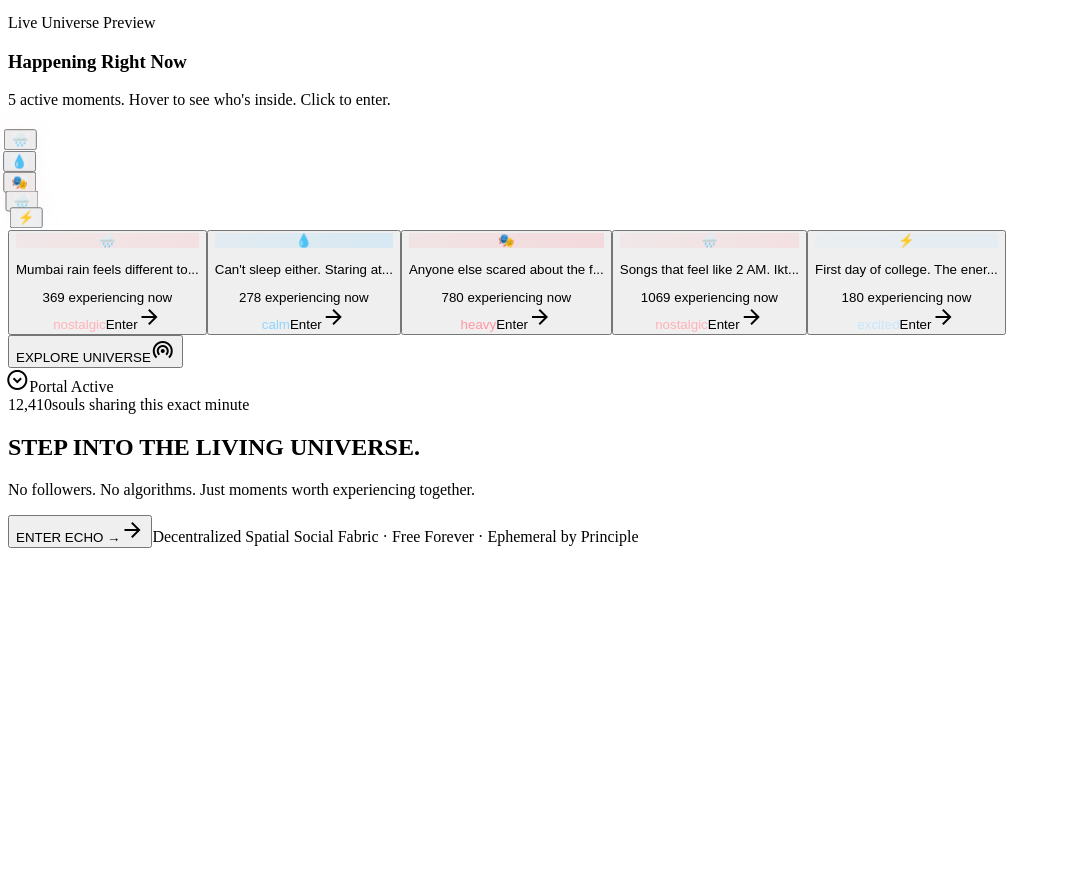
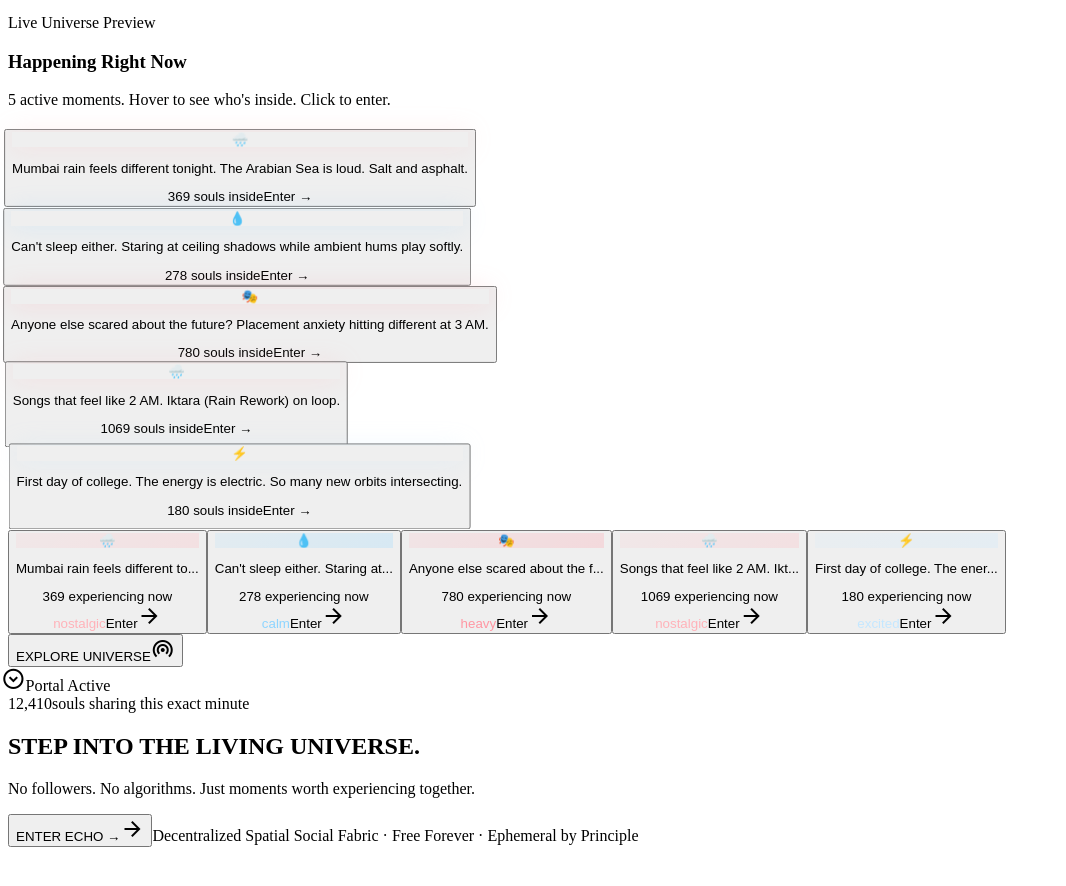
Before and after one commit to srushti-dedaniya/ECHO, a React (Vite) app: page / in a window 1280 px wide. Shown: the part 2223-3109 px from the top of the page, without its empty margins (0-1066 px from the left). Built offline with nearby package versions, Linux system fonts and the light colour scheme; the HTML template or start-up script is replaced by a standard one.

Commit message:
Show full text on hover in LiveUniversePreview emoji tooltips

```diff
--- a/src/components/landing/LiveUniversePreview.tsx
+++ b/src/components/landing/LiveUniversePreview.tsx
@@ -1,4 +1,3 @@
-import { useState } from 'react';
 import { motion } from 'framer-motion';
 import { mockEchoes } from '../../data/echoes';
 import { moods } from '../../types/mood';
@@ -13,8 +12,6 @@ interface LiveUniversePreviewProps {
 const previewEchoes = mockEchoes.slice(0, 5);
 
 export function LiveUniversePreview({ onExplore, className = '' }: LiveUniversePreviewProps) {
-  const [selectedIndex, setSelectedIndex] = useState<number | null>(null);
-
   return (
     <motion.section
       initial={{ opacity: 0 }}
@@ -70,13 +67,10 @@ export function LiveUniversePreview({ onExplore, className = '' }: LiveUniverseP
                   transition={{ duration: 8, repeat: Infinity, ease: 'easeInOut', delay: index * 0.5 }}
                 >
                   <motion.button
-                    onClick={(e) => {
-                      e.stopPropagation();
-                      setSelectedIndex(selectedIndex === index ? null : index);
-                    }}
+                    onClick={onExplore}
                     whileHover={{ scale: 1.15 }}
                     whileTap={{ scale: 0.9 }}
-                    className="relative flex items-center justify-center"
+                    className="relative flex items-center justify-center group"
                   >
                     <div className="absolute -inset-4 rounded-full blur-xl opacity-40" style={{ backgroundColor: mood?.color }} />
                     <div className={`
@@ -88,11 +82,10 @@ export function LiveUniversePreview({ onExplore, className = '' }: LiveUniverseP
                       </div>
                     </div>
 
-                    {selectedIndex === index && (
                     <motion.div
                       initial={{ opacity: 0, scale: 0.8, y: 10 }}
                       animate={{ opacity: 1, scale: 1, y: 0 }}
-                        className="absolute z-20 w-72"
+                      className="absolute z-20 w-80 opacity-0 group-hover:opacity-100 transition-all duration-300"
                       style={{
                         left: index < 2 ? '50%' : 'auto',
                         right: index >= 2 ? '50%' : 'auto',
@@ -103,15 +96,14 @@ export function LiveUniversePreview({ onExplore, className = '' }: LiveUniverseP
                         marginBottom: index >= 3 ? '8px' : '0',
                       }}
                     >
-                        <div className="p-3 rounded-xl glass-strong shadow-2xl">
-                          <p className="font-body-sm text-body-sm text-on-surface mb-2 font-medium">{echo.content.slice(0, 40)}...</p>
+                      <div className="p-4 rounded-xl glass-strong shadow-2xl whitespace-normal">
+                        <p className="font-body-sm text-body-sm text-on-surface mb-2 font-medium">{echo.content}</p>
                         <div className="flex items-center justify-between text-xs text-on-surface-variant">
                           <span>{echo.resonance.resonate + echo.resonance.signal + echo.resonance.hold + echo.resonance.ripple} souls inside</span>
                           <span className="text-primary font-medium">Enter →</span>
                         </div>
                       </div>
                     </motion.div>
-                    )}
                   </motion.button>
                 </motion.div>
               );
```
Lines whose indentation alone changed are shown as unchanged.
